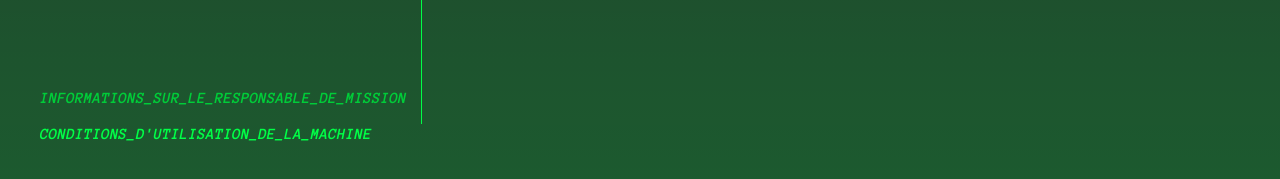
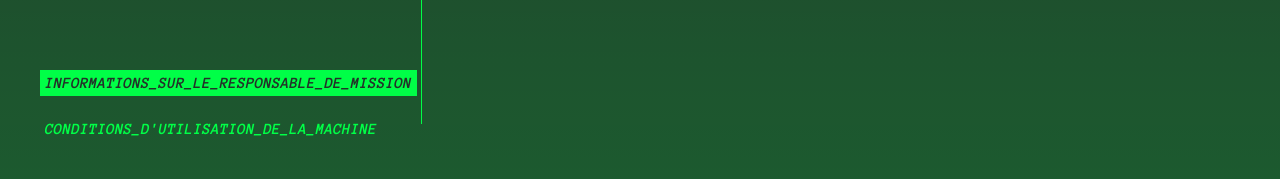
Before and after one commit to Aurelie-Runser/How-To-Meet-Aliens, a Nuxt app: page /old_missions in a window 1280 px wide. In both pictures the pointer is over the link "INFORMATIONS_SUR_LE_RESPONSABLE_DE_MISSION". Shown: the part 618-797 px from the top of the page. Built offline with nearby package versions, Linux system fonts and the light colour scheme; no server answers.

Commit message:
correction hover liens

```diff
--- a/components/myButton.vue
+++ b/components/myButton.vue
@@ -29,6 +29,7 @@
     }
 
     &.-t_link{
+        padding: 5px;
         height: fit-content;
         font-size: $pc-f-md;
         font-weight: $fw-bold;
@@ -38,7 +39,8 @@
         word-wrap: break-word;
 
         &:hover{
-            color: darken($c-main, 10%);
+            background-color: $c-main;
+            color: $c-black;
         }
 
         &.-small{
```
